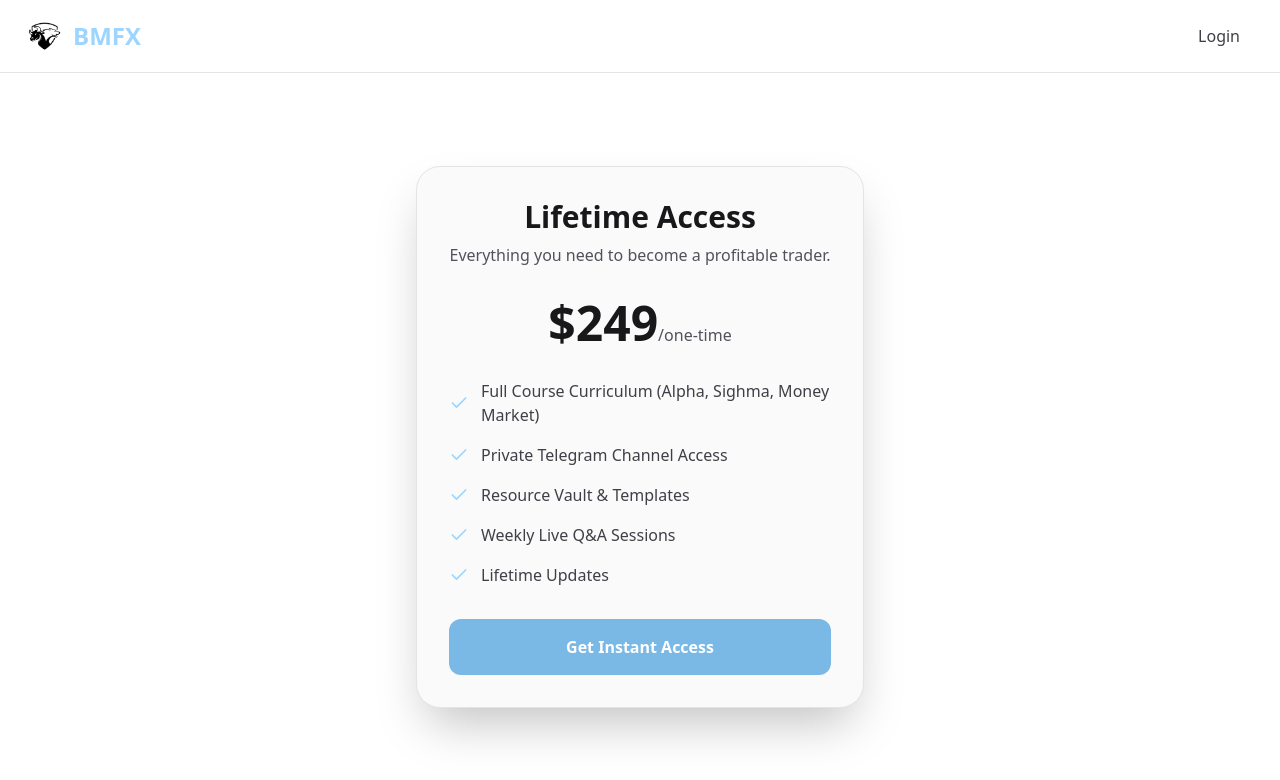
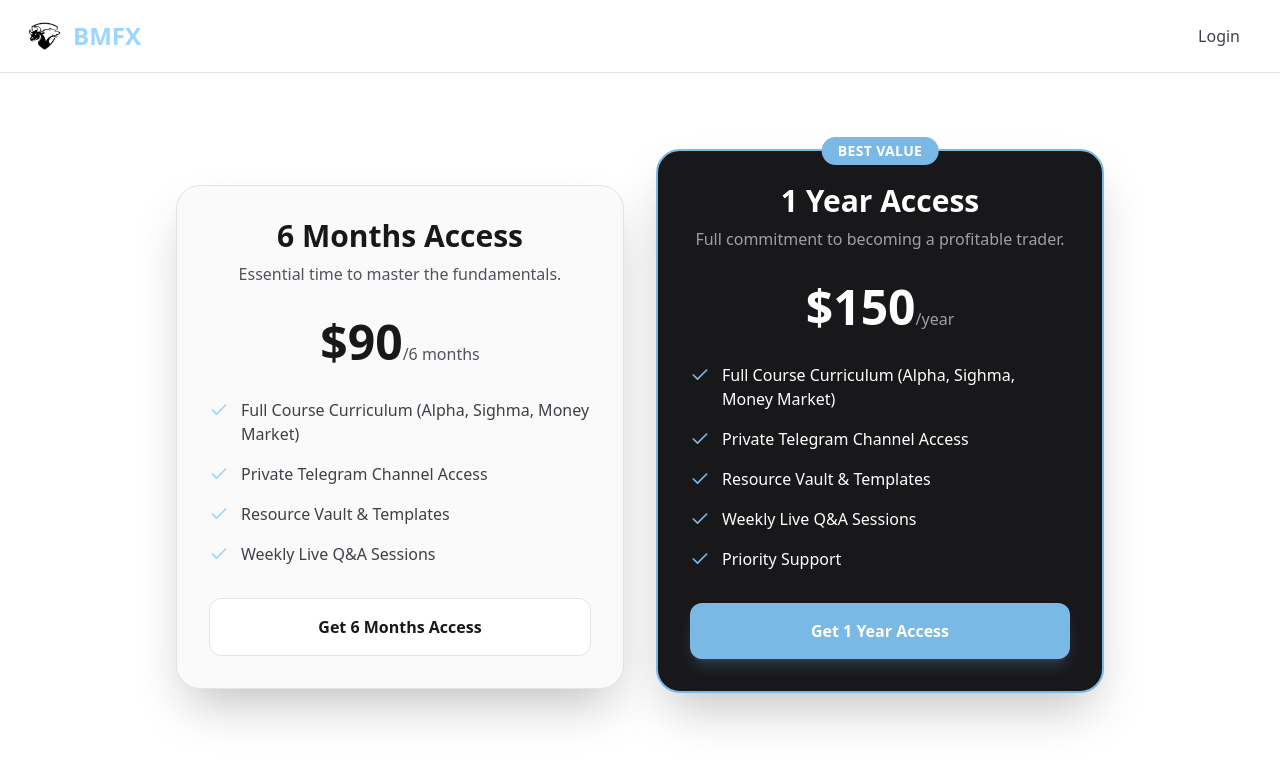
Before and after one commit to myatkaungthant-jpg/BMFX, a React (Vite) app: page /pricing in a window 1280 px wide. Shown: the top 780 px of the page. Built offline with nearby package versions, Linux system fonts and the light colour scheme; no server answers.

Commit message:
Update pricing packages and upgrade links

```diff
--- a/src/pages/Dashboard.tsx
+++ b/src/pages/Dashboard.tsx
@@ -198,9 +198,9 @@ export function Dashboard() {
                   <p className="text-zinc-400 dark:text-zinc-500 mb-6 max-w-md">
                     Become a Student member to access all 50+ professional trading lessons and start your journey.
                   </p>
-                  <button className="inline-flex items-center gap-2 bg-[#7AB8E5] dark:bg-emerald-600 text-white px-8 py-4 rounded-xl font-bold transition-all transform hover:scale-105">
+                  <Link to="/pricing" className="inline-flex items-center gap-2 bg-[#7AB8E5] dark:bg-emerald-600 text-white px-8 py-4 rounded-xl font-bold transition-all transform hover:scale-105">
                     Upgrade to Student
-                  </button>
+                  </Link>
                 </div>
                 <div className="absolute top-0 right-0 w-64 h-64 bg-[#7AB8E5]/20 dark:bg-emerald-500/10 blur-3xl -mr-20 -mt-20 rounded-full" />
               </div>
--- a/src/pages/Feed.tsx
+++ b/src/pages/Feed.tsx
@@ -7,6 +7,7 @@ import { Heart, MessageCircle, Image as ImageIcon, Send, Loader2, Pencil, Trash2
 import { motion, AnimatePresence } from 'motion/react';
 import { formatDistanceToNow } from 'date-fns';
 import { PostImageGrid } from '../components/PostImageGrid';
+import { Link } from 'react-router-dom';
 
 interface Profile {
   id: string;
@@ -410,7 +411,7 @@ export function Feed() {
         ) : (
           <div className="bg-zinc-50 dark:bg-zinc-900 border border-dashed border-zinc-200 dark:border-zinc-800 rounded-2xl p-6 mb-8 text-center">
             <p className="text-zinc-500 text-sm mb-3">Posting is a Student feature. Join the community to share your journey!</p>
-            <button className="px-6 py-2 bg-[#7AB8E5] dark:bg-emerald-600 text-white rounded-xl text-xs font-bold uppercase tracking-widest hover:scale-105 transition-transform">Get Student Package</button>
+            <Link to="/pricing" className="inline-block px-6 py-2 bg-[#7AB8E5] dark:bg-emerald-600 text-white rounded-xl text-xs font-bold uppercase tracking-widest hover:scale-105 transition-transform">Get Student Package</Link>
           </div>
         )}
 
--- a/src/pages/Pricing.tsx
+++ b/src/pages/Pricing.tsx
@@ -15,34 +15,67 @@ export function Pricing() {
         <Link to="/login" className="px-4 py-2 text-zinc-700 dark:text-zinc-300 hover:text-zinc-900 dark:hover:text-white transition-colors font-medium">Login</Link>
       </header>
 
-      <main className="flex-1 flex items-center justify-center p-6 py-12">
-        <div className="max-w-md w-full bg-zinc-50 dark:bg-zinc-900 border border-zinc-200 dark:border-zinc-800 rounded-3xl p-8 shadow-2xl">
-          <h2 className="text-3xl font-bold text-center mb-2">Lifetime Access</h2>
-          <p className="text-zinc-600 dark:text-zinc-400 text-center mb-8">Everything you need to become a profitable trader.</p>
+      <main className="flex-1 flex flex-col lg:flex-row items-center justify-center gap-8 p-6 py-12 max-w-5xl mx-auto w-full">
+        {/* 6 Months Package */}
+        <div className="flex-1 w-full max-w-md bg-zinc-50 dark:bg-zinc-900 border border-zinc-200 dark:border-zinc-800 rounded-3xl p-8 shadow-2xl flex flex-col">
+          <h2 className="text-3xl font-bold text-center mb-2">6 Months Access</h2>
+          <p className="text-zinc-600 dark:text-zinc-400 text-center mb-8">Essential time to master the fundamentals.</p>
 
           <div className="text-center mb-8">
-            <span className="text-5xl font-extrabold">$249</span>
-            <span className="text-zinc-600 dark:text-zinc-400">/one-time</span>
+            <span className="text-5xl font-extrabold">$90</span>
+            <span className="text-zinc-600 dark:text-zinc-400">/6 months</span>
           </div>
 
-          <ul className="space-y-4 mb-8">
+          <ul className="space-y-4 mb-8 flex-1">
+            {[
+              'Full Course Curriculum (Alpha, Sighma, Money Market)',
+              'Private Telegram Channel Access',
+              'Resource Vault & Templates',
+              'Weekly Live Q&A Sessions'
+            ].map((feature, i) => (
+              <li key={i} className="flex items-start gap-3">
+                <Check className="text-[#9CD5FF] dark:text-emerald-500 shrink-0 mt-0.5" size={20} />
+                <span className="text-zinc-700 dark:text-zinc-300">{feature}</span>
+              </li>
+            ))}
+          </ul>
+
+          <a href="https://t.me/BMFXEmpire" target="_blank" rel="noopener noreferrer" className="block w-full py-4 bg-white dark:bg-zinc-800 hover:bg-zinc-100 dark:hover:bg-zinc-700 border border-zinc-200 dark:border-zinc-700 text-zinc-900 dark:text-white text-center rounded-xl font-bold transition-colors">
+            Get 6 Months Access
+          </a>
+        </div>
+
+        {/* 1 Year Package */}
+        <div className="flex-1 w-full max-w-md bg-zinc-900 dark:bg-zinc-800 border-2 border-[#7AB8E5] dark:border-emerald-500 rounded-3xl p-8 shadow-2xl relative flex flex-col lg:-translate-y-4">
+          <div className="absolute top-0 left-1/2 -translate-x-1/2 -translate-y-1/2 bg-[#7AB8E5] dark:bg-emerald-500 text-white px-4 py-1 rounded-full text-sm font-bold tracking-wide">
+            BEST VALUE
+          </div>
+          <h2 className="text-3xl font-bold text-center mb-2 text-white">1 Year Access</h2>
+          <p className="text-zinc-400 text-center mb-8">Full commitment to becoming a profitable trader.</p>
+
+          <div className="text-center mb-8 text-white">
+            <span className="text-5xl font-extrabold">$150</span>
+            <span className="text-zinc-400">/year</span>
+          </div>
+
+          <ul className="space-y-4 mb-8 flex-1">
             {[
               'Full Course Curriculum (Alpha, Sighma, Money Market)',
               'Private Telegram Channel Access',
               'Resource Vault & Templates',
               'Weekly Live Q&A Sessions',
-              'Lifetime Updates'
+              'Priority Support'
             ].map((feature, i) => (
-              <li key={i} className="flex items-center gap-3">
-                <Check className="text-[#9CD5FF] dark:text-emerald-500 shrink-0" size={20} />
-                <span className="text-zinc-700 dark:text-zinc-300">{feature}</span>
+              <li key={i} className="flex items-start gap-3 text-white">
+                <Check className="text-[#7AB8E5] dark:text-emerald-500 shrink-0 mt-0.5" size={20} />
+                <span>{feature}</span>
               </li>
             ))}
           </ul>
 
-          <Link to="/login" className="block w-full py-4 bg-[#7AB8E5] dark:bg-emerald-600 hover:bg-[#9CD5FF] dark:hover:bg-emerald-500 text-white text-center rounded-xl font-bold transition-colors">
-            Get Instant Access
-          </Link>
+          <a href="https://t.me/BMFXEmpire" target="_blank" rel="noopener noreferrer" className="block w-full py-4 bg-[#7AB8E5] dark:bg-emerald-600 hover:bg-[#9CD5FF] dark:hover:bg-emerald-500 text-white text-center rounded-xl font-bold transition-colors shadow-lg shadow-[#7AB8E5]/20 dark:shadow-emerald-500/20">
+            Get 1 Year Access
+          </a>
         </div>
       </main>
     </div>
--- a/src/pages/Resources.tsx
+++ b/src/pages/Resources.tsx
@@ -4,6 +4,7 @@ import { Download, FileSpreadsheet, FileText, Upload, Trash2, Plus, X, Loader2,
 import { supabase } from '../lib/supabaseClient';
 import { useAuth } from '../hooks/useAuth';
 import { ConfirmModal } from '../components/ConfirmModal';
+import { Link } from 'react-router-dom';
 
 interface Resource {
   id: string;
@@ -202,9 +203,9 @@ export function Resources() {
             <p className="text-zinc-500 dark:text-zinc-400 max-w-sm mb-8">
               Our Resource Vault contains exclusive trading tools, templates, and spreadsheets. Upgrade to a Student account to unlock instant access.
             </p>
-            <button className="px-8 py-4 bg-[#7AB8E5] dark:bg-emerald-600 text-white rounded-2xl font-bold hover:scale-105 transition-transform shadow-xl shadow-blue-500/20 dark:shadow-emerald-500/20">
+            <Link to="/pricing" className="px-8 py-4 inline-block bg-[#7AB8E5] dark:bg-emerald-600 text-white rounded-2xl font-bold hover:scale-105 transition-transform shadow-xl shadow-blue-500/20 dark:shadow-emerald-500/20">
               Become a Student Member
-            </button>
+            </Link>
           </div>
         ) : loading ? (
           <div className="flex justify-center py-20">
```
Also changed, not shown: 1 other file (tests, documents, lock files or other folders).
